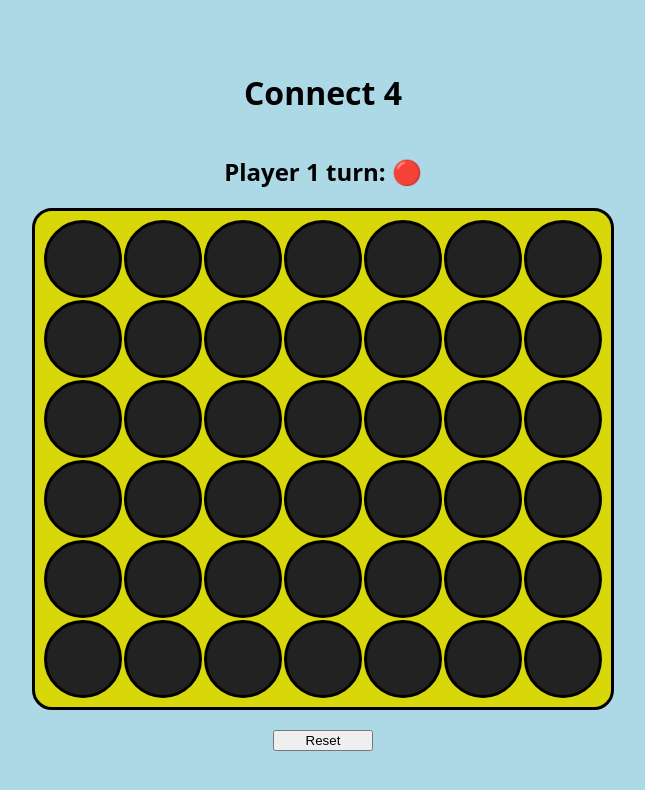
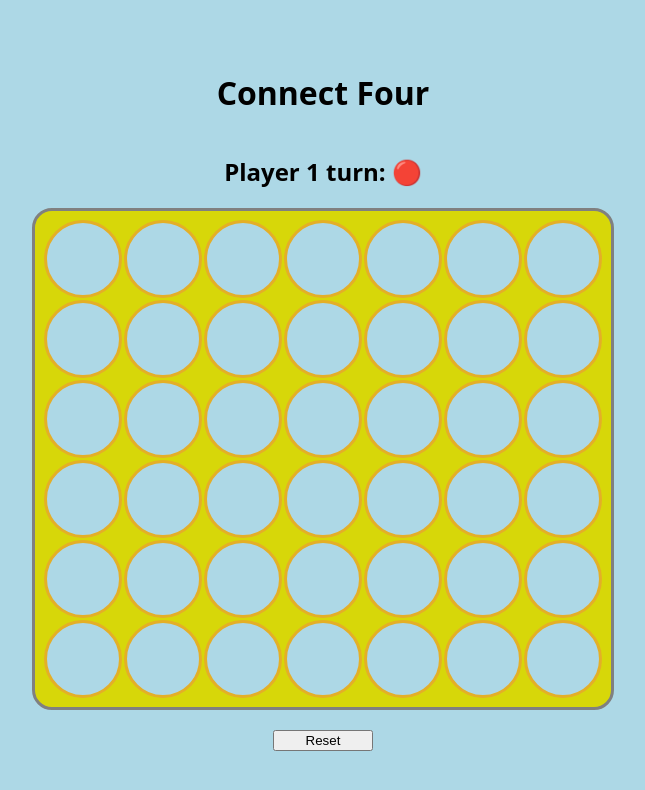
Before and after one commit to alexanderjones1/connect-four, a plain HTML site: page index.html in a window 1280 px wide. Shown: the whole page, without its empty margins (317-962 px from the left). Drawn offline with Linux system fonts and the light colour scheme.

Commit message:
update styling, change div backround color to transparent and change border color of div to a darker shade of yellow

```diff
--- a/css/style.css
+++ b/css/style.css
@@ -16,7 +16,7 @@ section.board {
     grid-template-rows: repeat(6, 10vmin);
     grid-template-columns: repeat(7, 10vmin);
     grid-gap: 0vmin;
-    border: 3px solid;
+    border: 3px solid gray;
     border-radius: 20px;
     background-color: rgb(215, 215, 9);
     padding: 8px;
@@ -27,9 +27,9 @@ div {
     font-size: 8vmin;
     text-align: center;
     vertical-align: middle;
-    border: 3px solid;
+    border: 3px solid rgb(228, 175, 39);
     border-radius: 50px;
-    background-color: rgb(34, 34, 34);
+    background-color: lightblue;
     margin: 1px;
 }
 
--- a/index.html
+++ b/index.html
@@ -9,7 +9,7 @@
     <link rel="stylesheet" href="./css/style.css">
 </head>
 <body>
-    <h1>Connect 4</h1>
+    <h1>Connect Four</h1>
 	<h2 id="message">Message</h2>
 
 	<section class="board">
```
